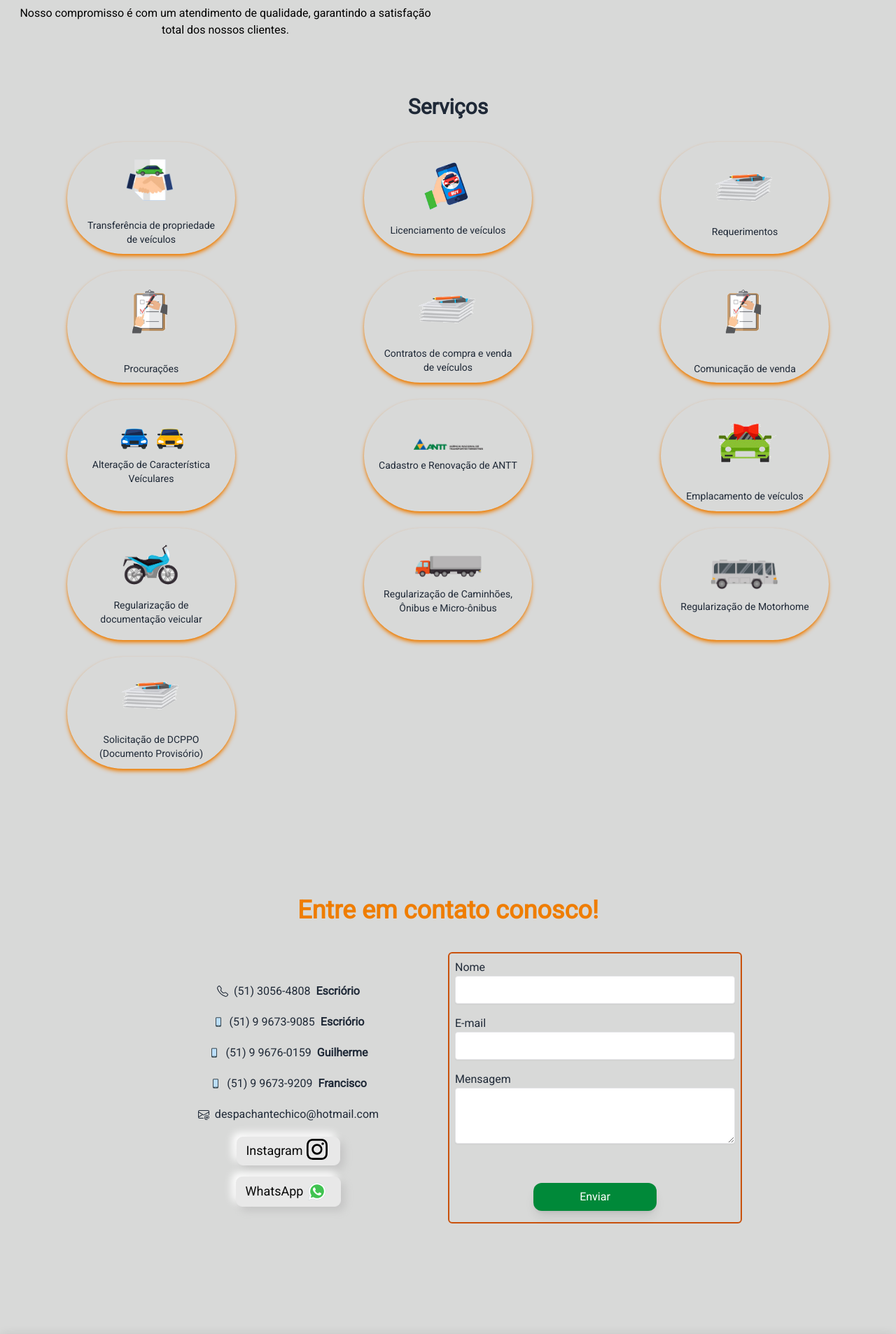
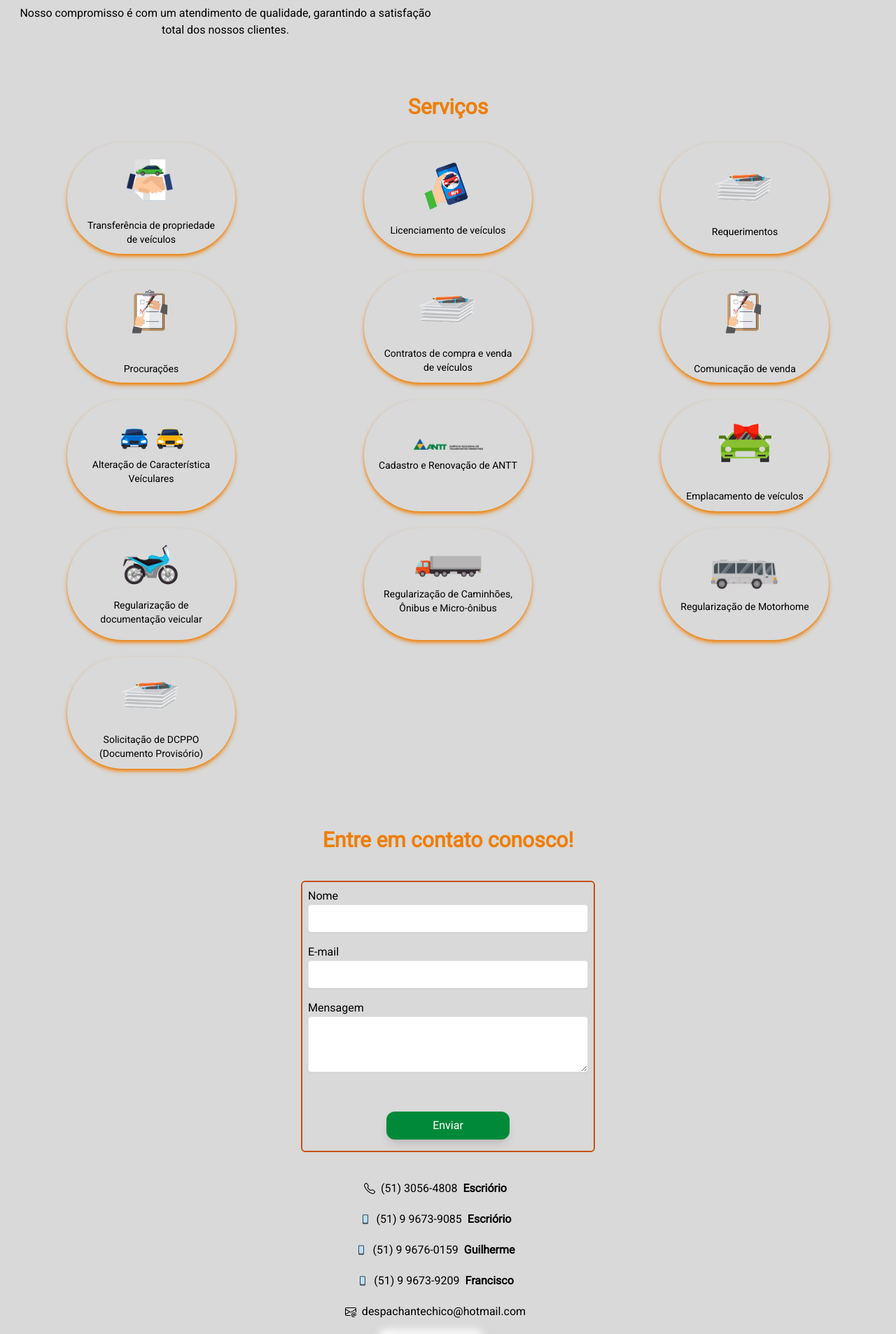
Before and after one commit to PalomaWink/Despachante_visao, a Next.js app: page / in a window 1280 px wide. Shown: the part 1120-3027 px from the top of the page at 70% size. Built offline with nearby package versions, Linux system fonts and the light colour scheme.

Commit message:
style: Adicionando responsividade no contato, servicos e sobre

```diff
--- a/src/app/components/Footer.tsx
+++ b/src/app/components/Footer.tsx
@@ -1,6 +1,6 @@
 function Footer() {
   return (
-    <footer className="bottom-0 left-0 w-full py-4 z-10 top-shadow">
+    <footer className="bottom-0 left-0 w-full h-auto py-4 z-10 top-shadow">
       <div className="container mx-auto px-4">
         <h2 className="text-sm text-center">Todos os direitos reservados &copy; 2023</h2>
       </div>
--- a/src/app/contato/page.tsx
+++ b/src/app/contato/page.tsx
@@ -52,42 +52,42 @@ export default function Contato() {
   }
 
   return (
-    <div id="contato" className="h-screen flex flex-col justify-center items-center">
-      <h1 className="text-4xl mb-10 text-laranja-claro font-bold text-center">Entre em contato conosco!</h1>
+    <div id="contato" className="h-screen flex flex-col justify-center items-center sm:mt-20 sm:mb-20 text-black">
+      <h1 className="text-4xl mb-10 text-laranja-claro font-bold text-center sm:text-3xl">Entre em contato conosco!</h1>
       <div className="flex justify-center items-center">
-        <div className="grid grid-cols-4 w-full">
+        <div className="grid grid-cols-4 w-full h-auto sm:flex sm:flex-col-reverse sm:gap-5">
           <div className="col-span-2 flex flex-col justify-center items-end mr-9">
-            <span className="flex justify-center items-center w-96 mt-5">
+            <span className="flex justify-center items-center w-96 h-auto mt-5">
               <div className="mr-2">
                 <BsTelephone/>
               </div>
               (51) 3056-4808 <b className="ml-2">Escriório</b>
             </span>
-            <span className="flex justify-center items-center w-96 mt-5">
+            <span className="flex justify-center items-center w-96 h-auto mt-5">
               <div className="mr-2">
                 <FcPhoneAndroid />
               </div>
               (51) 9 9673-9085 <b className="ml-2">Escriório</b>
             </span>
-            <span className="flex justify-center items-center w-96 mt-5">
+            <span className="flex justify-center items-center w-96 h-auto mt-5">
               <div className="mr-2">
                 <FcPhoneAndroid />
               </div>
               (51) 9 9676-0159 <b className="ml-2">Guilherme</b>
             </span>
-            <span className="flex justify-center items-center w-96 mt-5">
+            <span className="flex justify-center items-center w-96 h-auto mt-5">
               <div className="mr-2">
                 <FcPhoneAndroid />
               </div>
               (51) 9 9673-9209 <b className="ml-2">Francisco</b>
             </span>
-            <span className="flex justify-center items-center w-96 mt-5 mb-5">
+            <span className="flex justify-center items-center w-96 h-auto mt-5 mb-5">
               <div className="mr-2">
                 <BsEnvelopeAt />
               </div>
               despachantechico@hotmail.com
             </span>
-            <nav className="flex flex-col justify-center items-center gap-4  w-96">
+            <nav className="flex flex-col justify-center items-center gap-4  w-96 h-auto">
               <Link href="/" className="text-2xl sm:text-xl mx-2">
                 <Instagram />
               </Link>
@@ -98,14 +98,14 @@ export default function Contato() {
           </div>
           <form
             onSubmit={handleSubmit(onSubmitEmail)}
-            className="col-span-2 w-full max-w-xl border-laranja-forte border-2 border-solid rounded-md p-2 flex flex-col gap-4"
+            className="col-span-2 w-full h-auto max-w-xl border-laranja-forte border-2 border-solid rounded-md p-2 flex flex-col gap-4"
           >
             <div className="flex flex-col">
               <label htmlFor="nome">Nome</label>
               <input
                 type="text"
                 id="nome"
-                className="border border-solid border-zinc-200 rounded shadow-sm h-10 px-3 focus:border-laranja-forte"
+                className="border border-solid border-zinc-200 bg-white rounded shadow-sm h-10 px-3 focus:border-laranja-forte"
                 {...register("nome")}
               />
               {errors.nome && <span className="text-red-600 text-sm">{errors.nome.message}</span>}
@@ -115,7 +115,7 @@ export default function Contato() {
               <input
                 type="email"
                 id="email"
-                className="border border-solid border-zinc-200 rounded shadow-sm h-10 px-3 focus:border-laranja-forte"
+                className="border border-solid border-zinc-200 bg-white rounded shadow-sm h-10 px-3 focus:border-laranja-forte"
                 {...register("email")}
               />
               {errors.email && <span className="text-red-600 text-sm">{errors.email.message}</span>}
@@ -124,7 +124,7 @@ export default function Contato() {
               <label htmlFor="mensagem">Mensagem</label>
               <textarea
                 id="mensagem"
-                className="border border-solid border-zinc-200 rounded shadow-sm h-20 px-3 py-2 focus:border-laranja-forte"
+                className="border border-solid border-zinc-200 bg-white rounded shadow-sm h-20 px-3 py-2 focus:border-laranja-forte"
                 {...register("mensagem")}
               />
               {errors.mensagem && <span className="text-red-600 text-sm">{errors.mensagem.message}</span>}
--- a/src/app/page.tsx
+++ b/src/app/page.tsx
@@ -15,7 +15,7 @@ export default function Home() {
         <div className="absolute inset-0 bg-black opacity-65"></div>
         <div className="relative z-10 flex justify-center items-center h-full">
           <div className="absolute top-0 left-0 p-4 z-20">
-            <Image src={logoDetran} alt='Logo do Detran' className="w-full sm:w-2/3 md:w-3/4 lg:w-3/4 xl:w-3/4 xs-custom:w-20"/>
+            <Image src={logoDetran} alt='Logo do Detran' className="w-full h-auto sm:w-2/3 sm:h-auto md:w-3/4 md:h-auto lg:w-3/4 lg:h-auto xl:w-3/4 xl:h-auto xs-custom:w-20 xs-custom:h-auto"/>
           </div>
           <div className="text-center">
             <h1 className="text-laranja-claro text-7xl mt-4 shadow-lg sm:text-5xl md:text-6xl lg:text-7xl xl:text-7xl xs-custom:text-3xl">DESPACHANTE VISÃO</h1>
--- a/src/app/servicos/page.tsx
+++ b/src/app/servicos/page.tsx
@@ -6,8 +6,8 @@ import { servicos } from "../data/servicos"
 export default function Servicos() {
   return (
     <div id="servicos" className="container mx-auto p-4">
-      <h1 className="text-3xl text-center font-bold my-8">Serviços</h1>
-      <div className="grid md:grid-cols-3 gap-6 place-items-center ">
+      <h1 className="text-3xl text-center font-bold my-8 text-laranja-claro">Serviços</h1>
+      <div className="grid md:grid-cols-3 gap-6 place-items-center text-black ">
         {
           servicos.map((servico) => (
             <div key={servico.id} className="w-60 h-40 p-5 rounded-full shadow-md shadow-laranja-claro hover:shadow-lg hover:shadow-laranja-forte transition-shadow flex flex-col items-center justify-center">
--- a/src/app/sobre/page.tsx
+++ b/src/app/sobre/page.tsx
@@ -5,13 +5,13 @@ export default function Sobre() {
       <h1 className="text-3xl font-bold text-center mb-4 text-laranja-claro">Sobre Nós</h1>
       <p className="text-lg text-center mb-6 text-black xs-custom:text-base">Facilitando sua jornada no trânsito há mais de uma década com excelência em serviços de documentação veicular.</p>
       <div className="flex flex-col md:flex-row justify-center items-center gap-6 xs-custom:text-center">
-        <div className="md:w-1/2">
+        <div className="md:w-1/2 md:h-auto">
           <h2 className="text-2xl font-semibold mb-3 text-laranja-claro">Serviços Personalizados</h2>
           <p className="mb-4 text-black xs-custom:text-base text-lg">Oferecemos um serviço único de busca e entrega de veículos, incluindo caminhões, para maior comodidade e eficiência.</p>
           <h2 className="text-2xl font-semibold mb-3 text-laranja-claro">Atendimento Excepcional</h2>
           <p className="text-black text-lg xs-custom:text-base">Nosso compromisso é com um atendimento de qualidade, garantindo a satisfação total dos nossos clientes.</p>
         </div>
-        <div className="md:w-1/2">
+        <div className="md:w-1/2 md:h-auto">
           <h2 className="text-2xl font-semibold mb-3 text-laranja-claro">Abrangência Regional</h2>
           <p className="text-black text-lg xs-custom:text-base">Atendemos com excelência em Santa Cruz do Sul, Vera Cruz e Sinimbu, oferecendo soluções ágeis e eficientes para todas as suas necessidades de trânsito.</p>
         </div>
```
